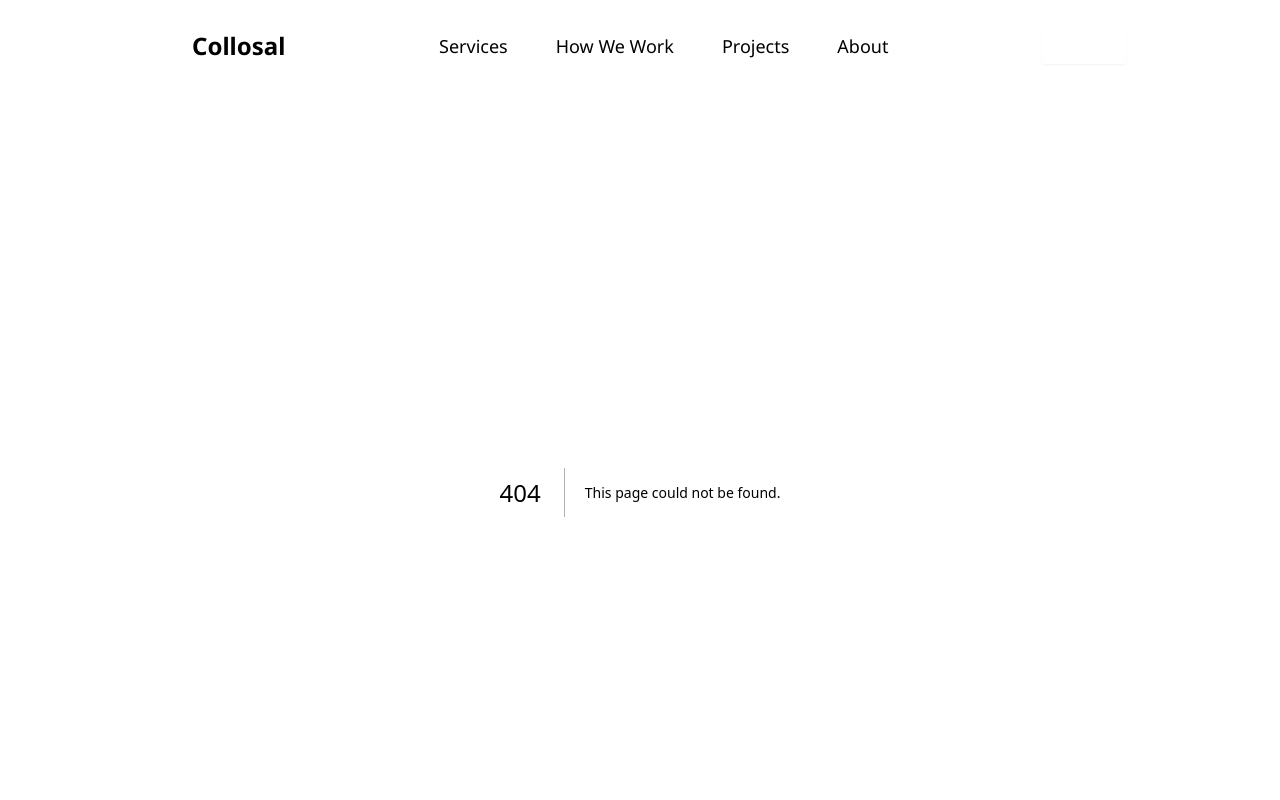
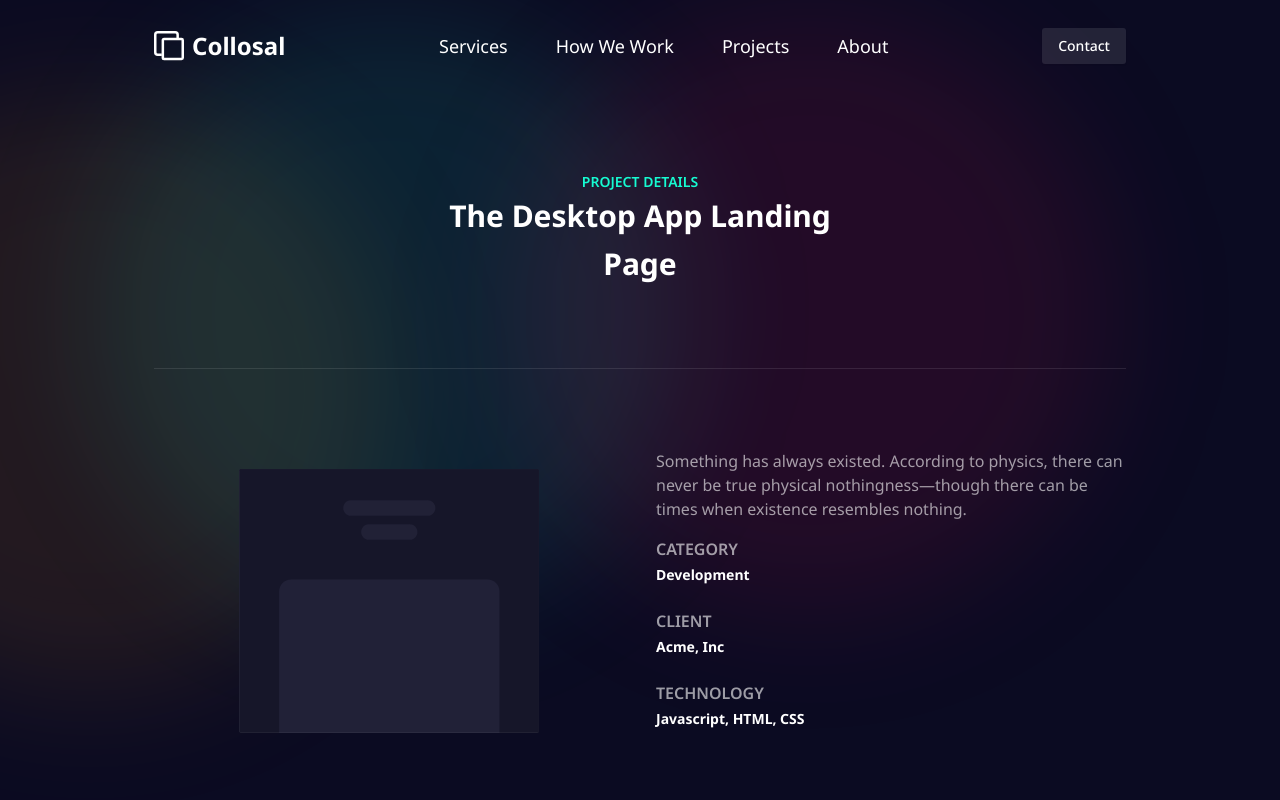
Before and after one commit to evanazhr/collosal-landing-page, a Next.js app: page /projects/details/desktop in a window 1280 px wide. Before the commit this address had no page. Shown: the top 800 px of the page. Built offline with nearby package versions, Linux system fonts and the light colour scheme.

Commit message:
feat : add project details page

```diff
--- a/src/app/About/page.tsx
+++ /dev/null
@@ -1,7 +0,0 @@
-export default function about() {
-  return (
-    <div className="mx-auto duration-500 w-full px-4 md:px-8">
-      <p>ini halaman about</p>
-    </div>
-  );
-}
--- a/src/app/Projects/page.tsx
+++ /dev/null
@@ -1,48 +0,0 @@
-import { Button } from "@/components/ui/button"
-import Image from "next/image"
-import { title } from "process"
-export default function Projects() {
-
-    return (
-        <div className="mx-auto max-w-xl w-full px-4 md:px-8">
-            <div className="grid grid-cols-2 justify-between py-20 border-b-1 border-b-white/10">
-                <div className="leading-10">
-                    <p>Projects</p>
-                    <h2 className="font-bold text-4xl">We have completed many amazing projects that you will not believe</h2>
-                </div>
-                <div className="flex justify-end items-center">
-                    <select name="label" id="" className="border-1 px-4 py-1 text-white/40 border-white/10">
-                        <option value="Technology">Technology</option>
-                    </select>
-                </div>
-            </div>
-
-            <div className="grid grid-cols-1 md:grid-cols-2 gap-5 py-20">
-                {
-                    [{ assetName: "MobileAppIllustration", name: "Mobile" }, { assetName: "DesktopAppIllustration", name: "Desktop" }, { assetName: "DesktopAppIllustration", name: "Desktop" }, { assetName: "MobileAppIllustration", name: "Mobile" }].map((item, index) => (
-                        <div key={index} className="flex flex-col items-center justify-center w-full">
-                            <Image
-                                className="w-full mb-10"
-                                src={`/assets/images/${item.assetName}.svg`}
-                                width={300}
-                                height={300}
-                                alt={item.assetName}
-                            />
-
-                            <h3 className="font-bold text-xl mb-3">
-                                The {item.name} App Landing Page
-                            </h3>
-                            <p className="mb-6">A landing page for {item.name} app</p>
-
-                            <Button variant="outline" className="rounded-full">
-                                Detail
-                            </Button>
-                        </div>
-                    ))
-                }
-
-            </div>
-            <Button className="mx-auto mb-20 block" size={'lg'} variant={"highlight"}>Load More</Button>
-        </div>
-    )
-}
--- /dev/null
+++ b/src/app/projects/details/[slug]/page.tsx
@@ -0,0 +1,123 @@
+import { Button } from "@/components/ui/button";
+import Image from "next/image";
+import Link from "next/link";
+import { notFound } from "next/navigation";
+
+export default async function ProjectDetails({
+  params,
+}: {
+  params: Promise<{ slug: string }>;
+}) {
+  const { slug } = await params;
+
+  const projects = ["desktop", "mobile"];
+
+  if (!projects.includes(slug)) {
+    notFound();
+  }
+
+  return (
+    <div className="mx-auto w-full max-w-xl px-4 md:px-16 relative">
+      <span className="size-50 md:size-150 absolute top-0 left-0 -translate-x-1/2 bg-[#FCA016]/10 -z-10 rounded-full blur-3xl"></span>
+      <span className="size-50 md:size-150 absolute -top-20 left-0 bg-green/10 -z-10 rounded-full blur-3xl"></span>
+      <span className="size-50 md:size-150 absolute -top-20 right-20 bg-[#FC165B]/10 -z-10 rounded-full blur-3xl"></span>
+      <div className="text-center mb-20 py-20 border-b-1 border-white/10">
+        <p className="text-green text-sm md:text-md font-semibold uppercase">
+          Project Details
+        </p>
+        <h2 className="text-3xl font-bold md:w-2/5 mx-auto leading-12">
+          The {slug.charAt(0).toUpperCase() + slug.slice(1)} App Landing Page
+        </h2>
+      </div>
+      <div className="flex flex-col md:flex-row mb-20 justify-center items-center gap-8 ">
+        <div className="md:w-1/2 flex justify-center items-center relative">
+          <Image
+            src={`/assets/images/${slug.charAt(0).toUpperCase() + slug.slice(1)}AppIllustration.svg`}
+            alt={"DesktopAppIllustrationImage"}
+            width={300}
+            height={300}
+          />
+        </div>
+        <div className="md:w-1/2 leading">
+          <p className="mb-4 text-base text-white/60">
+            Something has always existed. According to physics, there can never
+            be true physical nothingness—though there can be times when
+            existence resembles nothing.
+          </p>
+          <div className="mb-4 md:mb-6">
+            <h3 className="font-semibold text-base text-white/60 mb-1 uppercase">
+              category
+            </h3>
+            <p className="text-whites text-sm md:text-md  font-bold">
+              Development
+            </p>
+          </div>
+
+          <div className="mb-4 md:mb-6">
+            <h3 className="font-semibold text-base text-white/60 mb-1 uppercase">
+              client
+            </h3>
+            <p className="text-whites text-sm md:text-md  font-bold">
+              Acme, Inc
+            </p>
+          </div>
+
+          <div className="mb-4 md:mb-6">
+            <h3 className="font-semibold text-base text-white/60 mb-1 uppercase">
+              Technology
+            </h3>
+            <p className="text-whites text-sm md:text-md  font-bold">
+              Javascript, HTML, CSS
+            </p>
+          </div>
+        </div>
+      </div>
+
+      <div className="text-center py-10">
+        <p className="text-green text-sm md:text-md font-semibold uppercase">
+          Projects
+        </p>
+        <h2 className="text-3xl font-bold md:w-2/5 mx-auto leading-12">
+          Other Amazing Projects
+        </h2>
+      </div>
+      <div className="grid grid-cols-1 md:grid-cols-2 gap-5 py-20">
+        {[
+          {
+            assetName: "MobileAppIllustration",
+            name: "Mobile",
+            url: "/projects/details/mobile",
+          },
+          {
+            assetName: "DesktopAppIllustration",
+            name: "Desktop",
+            url: "/projects/details/desktop",
+          },
+        ].map((item, index) => (
+          <div
+            key={index}
+            className="flex flex-col items-center justify-center w-full"
+          >
+            <Image
+              className="w-full mb-10"
+              src={`/assets/images/${item.assetName}.svg`}
+              width={300}
+              height={300}
+              alt={item.assetName}
+            />
+
+            <h3 className="font-bold text-xl mb-3">
+              The {item.name} App Landing Page
+            </h3>
+            <p className="mb-6">A landing page for {item.name} app</p>
+            <Link href={item.url}>
+              <Button variant="outline" className="rounded-full">
+                Detail
+              </Button>
+            </Link>
+          </div>
+        ))}
+      </div>
+    </div>
+  );
+}
--- a/src/components/ui/orb.tsx
+++ /dev/null
@@ -1,45 +0,0 @@
-import * as React from "react";
-import { Slot } from "@radix-ui/react-slot";
-import { cva, type VariantProps } from "class-variance-authority";
-
-import { cn } from "@/lib/utils";
-
-const orbVariants = cva("rounded-full blur-[5px] absolute aspect-square", {
-  variants: {
-    variant: {
-      "orb-1": "bg-linear-90  from-[#66FFC7] to-[#009C3E]",
-      "orb-2": "bg-linear-90  from-[#FF81A6] to-[#FC165B]",
-      "orb-3": "bg-[#6016FC]",
-    },
-    size: {
-      default: "size-[55px]",
-      sm: "size-[29px]",
-      md: "size-[46px]",
-    },
-  },
-  defaultVariants: {
-    variant: "orb-1",
-    size: "default",
-  },
-});
-
-export default function orb({
-  className,
-  variant,
-  size,
-  asChild = false,
-  ...props
-}: React.ComponentProps<"div"> &
-  VariantProps<typeof orbVariants> & {
-    asChild?: boolean;
-  }) {
-  const Comp = asChild ? Slot : "div";
-
-  return (
-    <Comp
-      data-slot="div"
-      className={cn(orbVariants({ variant, size, className }))}
-      {...props}
-    />
-  );
-}
```
Also changed, not shown: src/app/HowWeWork/page.tsx (deleted), src/components/ui/ellipse.tsx (deleted), 1 other file (tests, documents, lock files or other folders).
